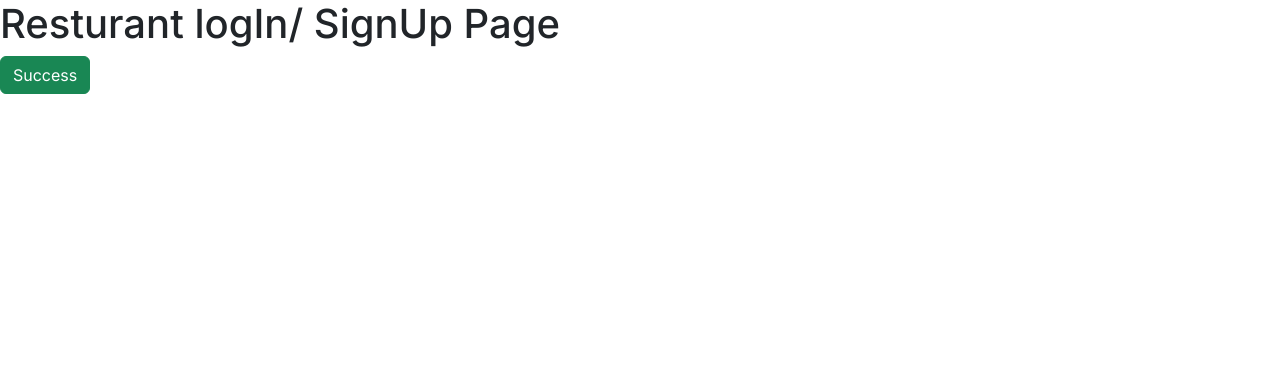
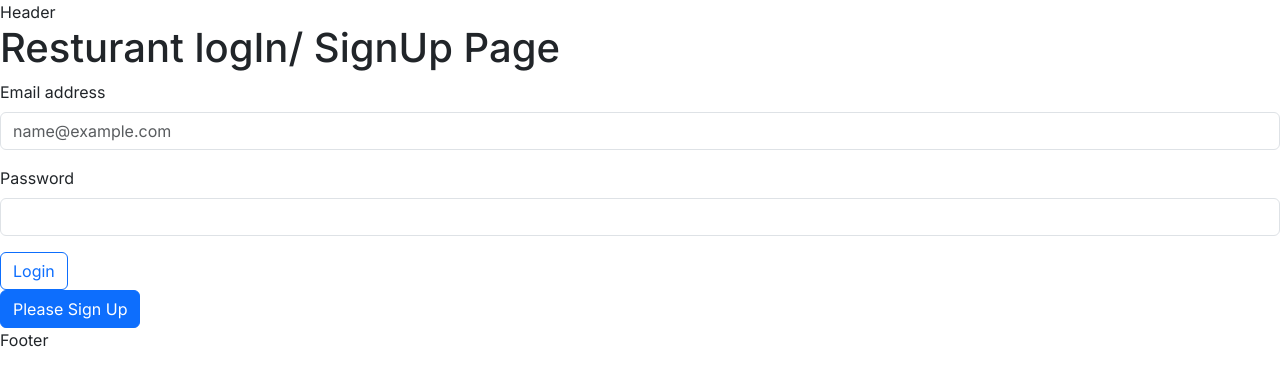
Before and after one commit to abhiiii95/food_app, a Next.js app: page /resturant in a window 1280 px wide. Shown: the top 384 px of the page. Built offline with nearby package versions, Linux system fonts and the light colour scheme.

Commit message:
res make

```diff
--- a/src/app/layout.js
+++ b/src/app/layout.js
@@ -1,6 +1,8 @@
 import { Inter } from "next/font/google";
 import "./globals.css";
 import 'bootstrap/dist/css/bootstrap.min.css';
+import Header from "@/components/Header";
+import Footer from "@/components/Footer";
 
 const inter = Inter({ subsets: ["latin"] });
 
@@ -12,7 +14,11 @@ export const metadata = {
 export default function RootLayout({ children }) {
   return (
     <html lang="en">
-      <body className={inter.className}>{children}</body>
+      <body className={inter.className}>
+        <Header />
+        {children}
+        <Footer />
+        </body>
     </html>
   );
 }
--- a/src/app/page.js
+++ b/src/app/page.js
@@ -1,8 +1,14 @@
 import Image from "next/image";
 import styles from "./page.module.css";
+import Link from "next/link";
 
 export default function Home() {
   return (
+    <>
     <h1>Food Web App</h1>
+    <Link href="/resturant">
+    Resturant Page
+    </Link>
+    </>
   );
 }
--- a/src/app/resturant/page.js
+++ b/src/app/resturant/page.js
@@ -1,12 +1,25 @@
-import React from 'react'
+'use client';
+import Footer from '@/components/Footer';
+import Header from '@/components/Header';
+import Login from '@/components/Login';
+import Registration from '@/components/Registration';
+import React, { useState } from 'react'
 import Button from 'react-bootstrap/Button';
 
+
 const RasturantPage = () => {
+  const [login,setLogin] = useState(true);
   return (
-    <div>
+    <>
+
       <h1>Resturant logIn/ SignUp Page</h1>
-      <Button variant="success">Success</Button>{' '}
-    </div>
+      {
+        login ?  <Login /> : <Registration />
+      }
+      <Button onClick={()=>{setLogin(!login)}}>{login ? "Please Sign Up":"Please Login "}</Button>
+
+
+    </>
   )
 }
 
--- /dev/null
+++ b/src/components/Footer.jsx
@@ -0,0 +1,11 @@
+import React from 'react'
+
+const Footer = () => {
+  return (
+    <div>
+      Footer
+    </div>
+  )
+}
+
+export default Footer
--- /dev/null
+++ b/src/components/Header.jsx
@@ -0,0 +1,11 @@
+import React from 'react'
+
+const Header = () => {
+  return (
+    <div>
+      Header
+    </div>
+  )
+}
+
+export default Header
--- /dev/null
+++ b/src/components/Login.jsx
@@ -0,0 +1,28 @@
+'use client';
+import React from 'react';
+import Form from 'react-bootstrap/Form';
+import Button from 'react-bootstrap/Button';
+
+const Login = () => {
+  return (
+    <div>
+         <Form>
+      <Form.Group className="mb-3" controlId="exampleForm.ControlInput1">
+        <Form.Label>Email address</Form.Label>
+        <Form.Control type="email" placeholder="name@example.com" />
+      </Form.Group>
+      <Form.Group className="mb-3" controlId="exampleForm.ControlTextarea1">
+      <Form.Label htmlFor="inputPassword5">Password</Form.Label>
+      <Form.Control
+        type="password"
+        id="inputPassword5"
+        aria-describedby="passwordHelpBlock"
+      />
+      </Form.Group>
+      <Button variant="outline-primary">Login</Button>{' '}
+    </Form>
+    </div>
+  )
+}
+
+export default Login
--- /dev/null
+++ b/src/components/Registration.jsx
@@ -0,0 +1,28 @@
+'use client';
+import React from 'react';
+import Form from 'react-bootstrap/Form';
+import Button from 'react-bootstrap/Button';
+
+const Registration = () => {
+  return (
+    <div>
+               <Form>
+      <Form.Group className="mb-3" controlId="exampleForm.ControlInput1">
+        <Form.Label>Email address</Form.Label>
+        <Form.Control type="email" placeholder="name@example.com" />
+      </Form.Group>
+      <Form.Group className="mb-3" controlId="exampleForm.ControlTextarea1">
+      <Form.Label htmlFor="inputPassword5">Password</Form.Label>
+      <Form.Control
+        type="password"
+        id="inputPassword5"
+        aria-describedby="passwordHelpBlock"
+      />
+      </Form.Group>
+      <Button variant="outline-primary">Sign Up</Button>{' '}
+    </Form>
+    </div>
+  )
+}
+
+export default Registration
```
Also changed, not shown: 1 other file (tests, documents, lock files or other folders).
